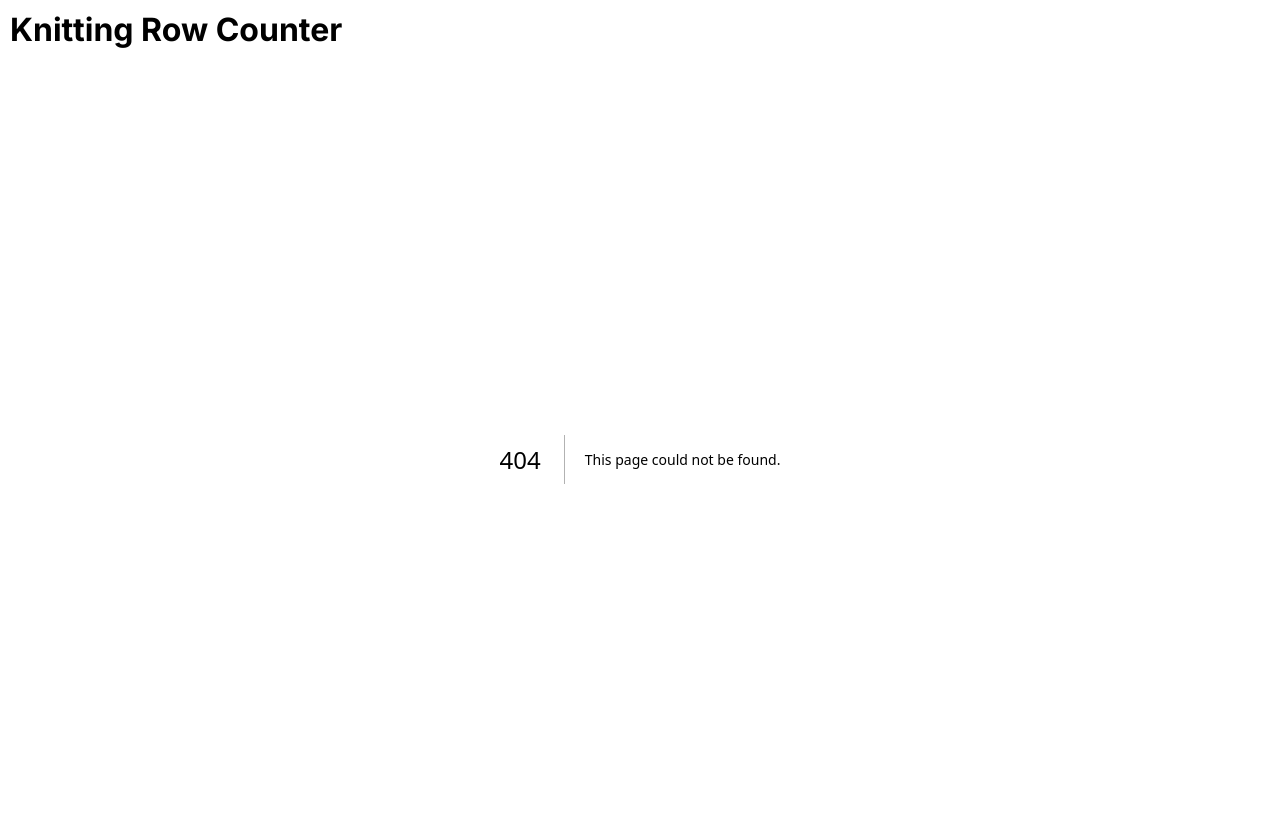
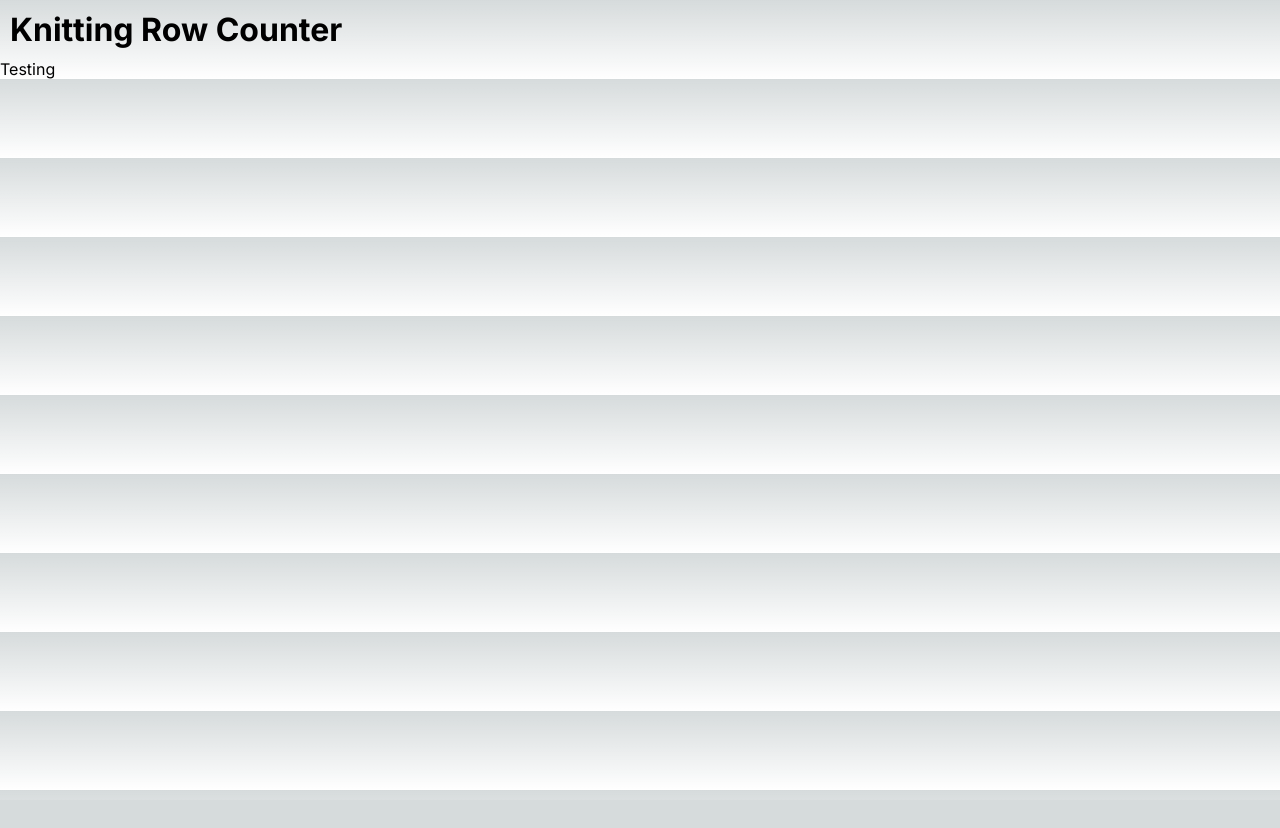
Before and after one commit to Josh1794/knitting_project, a Next.js app: page /project in a window 1280 px wide. Before the commit this address had no page. Shown: the top 828 px of the page. After the commit the page ends 800 px from the top, so only its background shows below. Built offline with nearby package versions, Linux system fonts and the light colour scheme.

Commit message:
Create page.js

```diff
--- /dev/null
+++ b/src/app/project/page.js
@@ -0,0 +1,7 @@
+export default function Project() {
+  return (
+    <div>
+      <p>Testing</p>
+    </div>
+  );
+}
```
